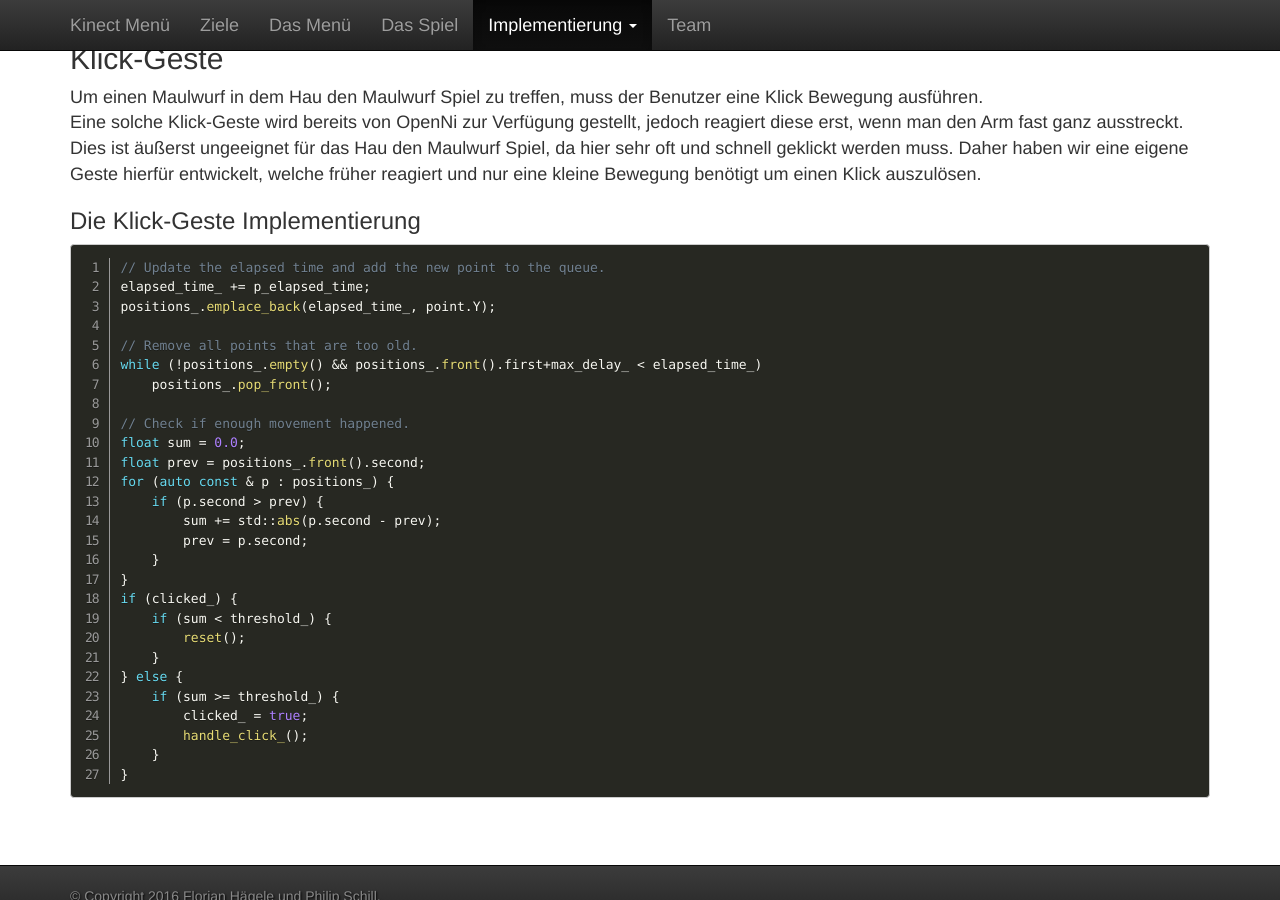
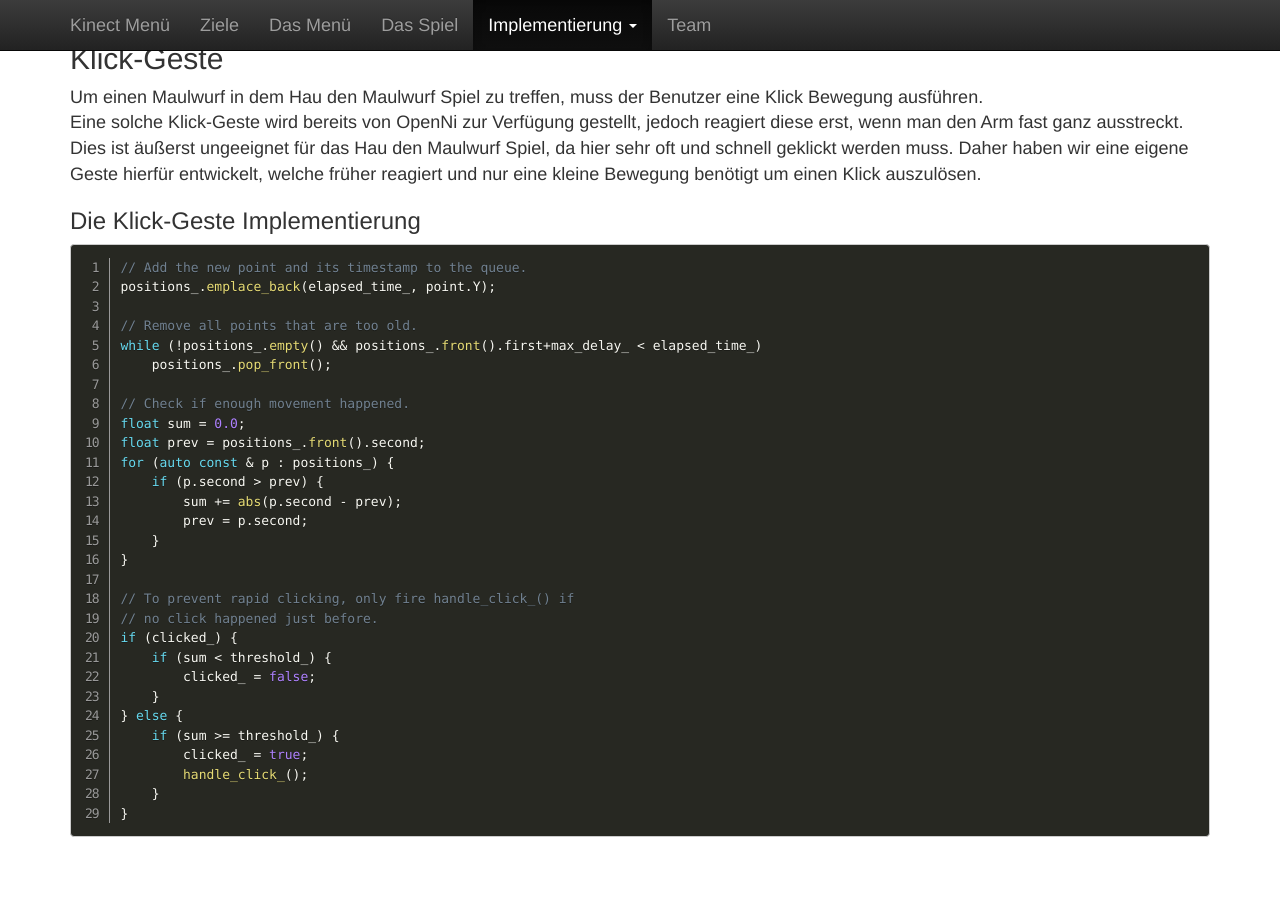
Before and after one commit to dagophil/sfml_openni, a Jekyll site: the page built from doc_src/_implementation/kinect.html, in a window 1280 px wide and 900 px high, scrolled down 1201 px. Built offline with Jekyll 4.4.1, drawn with Linux system fonts in a browser that asks for light colours; formulas are drawn with MathJax 3.

Commit message:
doc: Small changes in code comments.

```diff
--- a/doc_src/_implementation/kinect.html
+++ b/doc_src/_implementation/kinect.html
@@ -67,8 +67,7 @@ menupos: 3
     <h3> Die Klick-Geste Implementierung</h2>
 <pre class="line-numbers">
 <code class="language-cpp">
-// Update the elapsed time and add the new point to the queue.
-elapsed_time_ += p_elapsed_time;
+// Add the new point and its timestamp to the queue.
 positions_.emplace_back(elapsed_time_, point.Y);
 
 // Remove all points that are too old.
@@ -80,13 +79,16 @@ float sum = 0.0;
 float prev = positions_.front().second;
 for (auto const & p : positions_) {
     if (p.second > prev) {
-        sum += std::abs(p.second - prev);
+        sum += abs(p.second - prev);
         prev = p.second;
     }
 }
+
+// To prevent rapid clicking, only fire handle_click_() if
+// no click happened just before.
 if (clicked_) {
     if (sum < threshold_) {
-        reset();
+        clicked_ = false;
     }
 } else {
     if (sum >= threshold_) {
```
